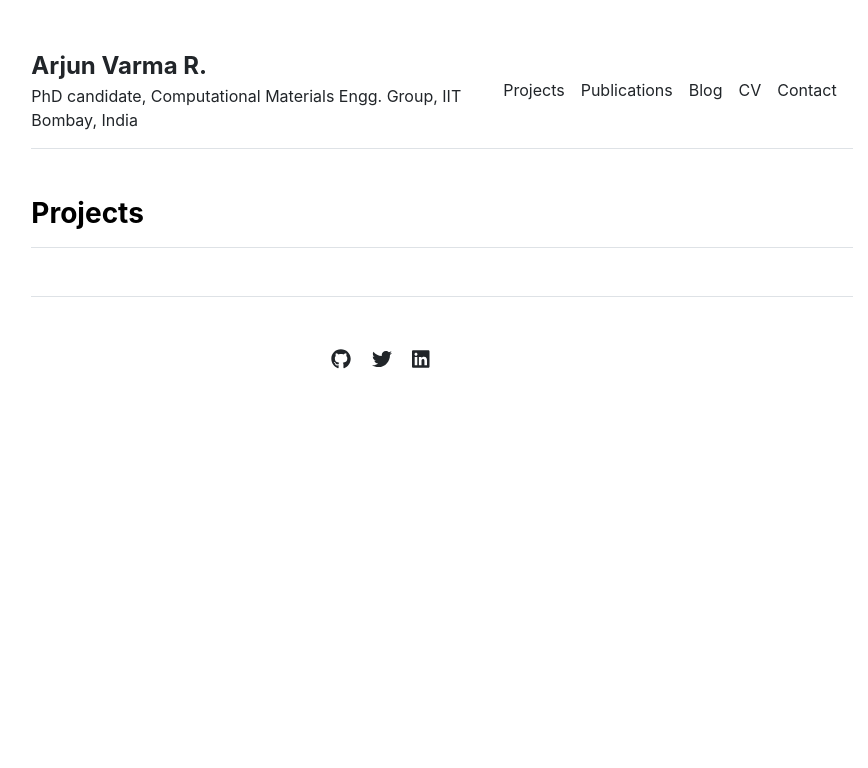
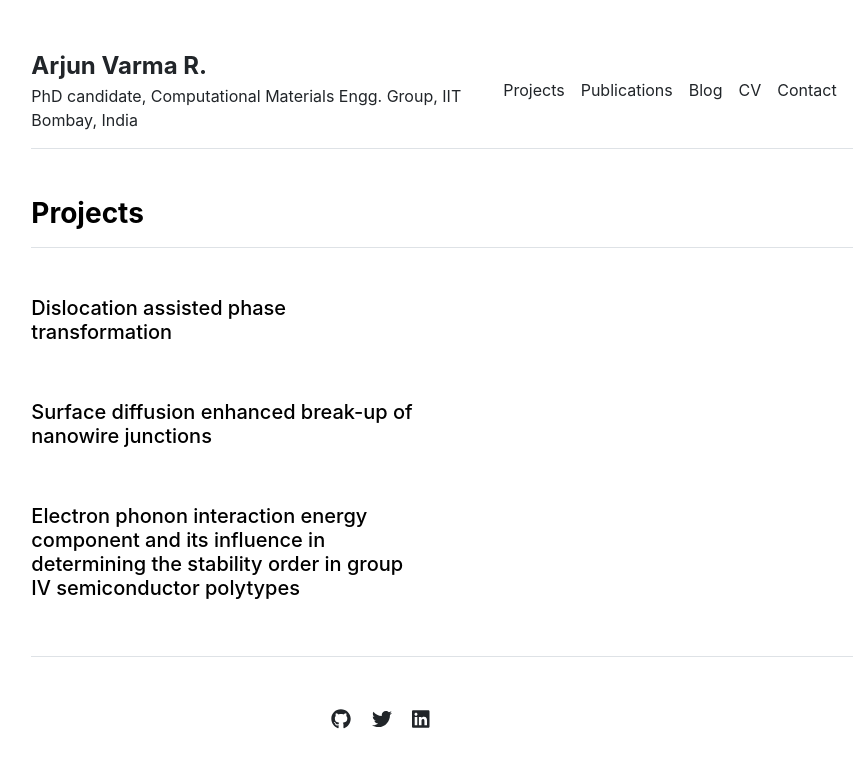
Before and after one commit to arjunvarmar/arjun-academic, a Jekyll site: the page built from people.md, in a window 1280 px wide. Shown: the top 768 px of the page, without its empty margins (198-1066 px from the left). Built offline with Jekyll 4.4.1, drawn with Linux system fonts in a browser that asks for light colours.

Commit message:
Changed the way projects are read from the data file

```diff
--- a/_data/projects.yml
+++ /dev/null
@@ -1,12 +0,0 @@
-
-
- - title: 'Dislocation assisted phase transformation'
-   description: 'In this project, we are interested in studying the
-   effect of dislocations on phase transformation.'
-
- - title: 'Surface diffusion enhanced break-up of nanowire junctions'
-   description: 'blah blah blah'
-
- - title: 'Electron phonon interaction energy component and its influence
-   in determining the stability order in group IV semiconductor polytypes'
-   description: 'blah blah blah'
--- a/_data/settings.yml
+++ b/_data/settings.yml
@@ -5,7 +5,15 @@ menu:
 - {name: 'CV', url: '/cv'}
 - {name: 'Contact', url: '/contact'}
 
-courses:
+projects:
+- {title: 'Dislocation assisted phase transformation',
+   description: 'In this project, we are interested in studying the
+   effect of dislocations on phase transformation.'}
+- {title: 'Surface diffusion enhanced break-up of nanowire junctions',
+   description: 'blah blah blah'}
+- {title: 'Electron phonon interaction energy component and its influence
+   in determining the stability order in group IV semiconductor polytypes',
+   description: 'blah blah blah'}
 
 social:
 - {icon: 'github', link: 'https://github.com/arjunvarmar'}
--- a/_layouts/projects.html
+++ b/_layouts/projects.html
@@ -5,11 +5,11 @@ layout: default
 {{ content }}
 
 <h3 class="fw-bold border-bottom pb-3 mb-5">Projects</h3>
-{% for project in site.data.projects %}
+{% for project in site.data.settings.projects %}
 <div class="row g-5 mb-5">
   <div class="col-md-6">
-    <h5>{{site.data.projects.title }}</h5>
-    <p> {{ site.data.projects.description }} <p>
+    <h5>{{site.data.settings.projects.title }}</h5>
+    <p> {{ site.data.settings.projects.description }} <p>
   </div>
 </div>
 {% endfor %}
```
Also changed, not shown: 1 other file.
